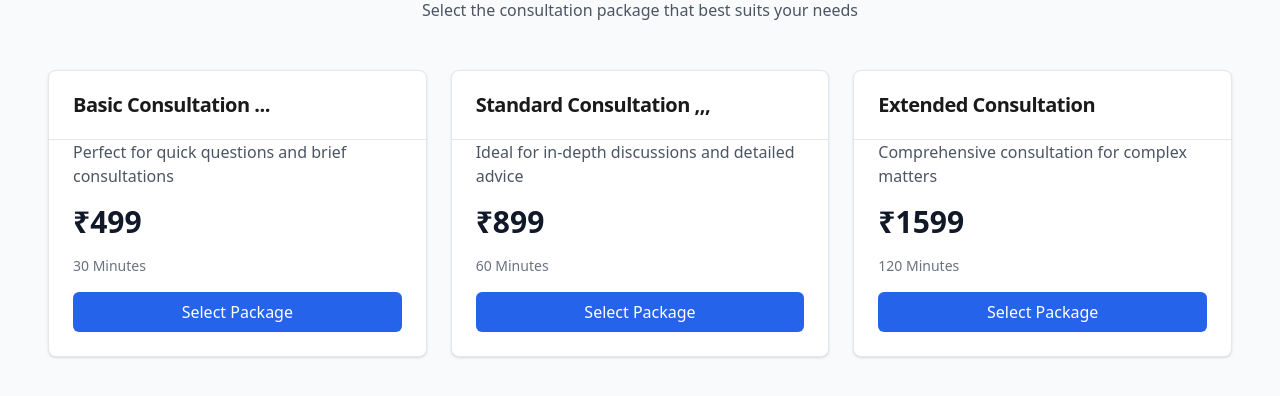
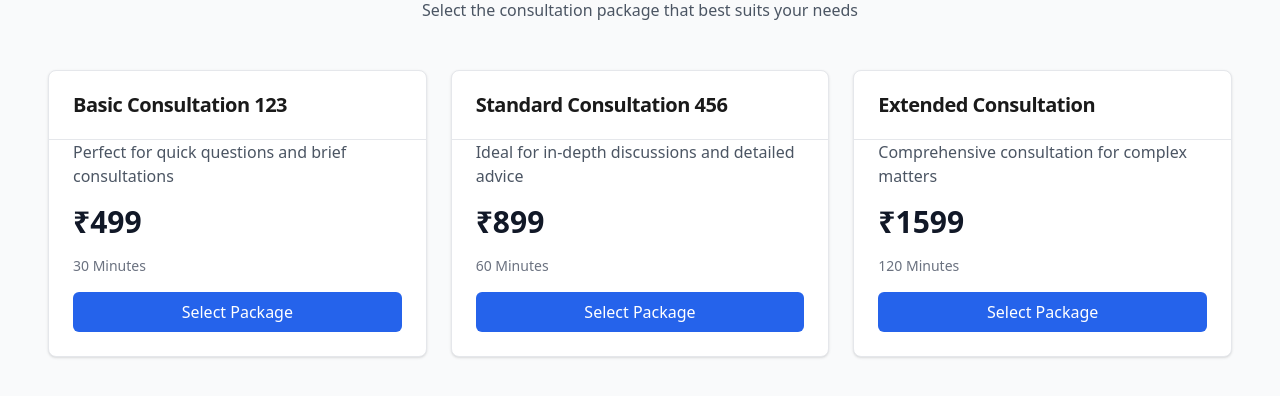
Before and after one commit to gijojohn/anonymousChat, a Next.js app: page / in a window 1280 px wide. Shown: the part 282-678 px from the top of the page. Built offline with nearby package versions, Linux system fonts and the light colour scheme.

Commit message:
using css grid with explicit break points

```diff
--- a/src/components/packages-section.tsx
+++ b/src/components/packages-section.tsx
@@ -7,14 +7,14 @@ import { Button } from '@/components/ui/button';
 const PACKAGES = [
   {
     id: 1,
-    title: 'Basic Consultation ... ',
+    title: 'Basic Consultation 123 ',
     description: 'Perfect for quick questions and brief consultations',
     price: 499,
     duration: '30 Minutes',
   },
   {
     id: 2,
-    title: 'Standard Consultation ,,,',
+    title: 'Standard Consultation 456',
     description: 'Ideal for in-depth discussions and detailed advice',
     price: 899,
     duration: '60 Minutes',
@@ -43,9 +43,9 @@ export function PackagesSection() {
       </div>
 
       <div className="max-w-[1200px] mx-auto">
-        <div className="grid grid-cols-1 sm:grid-cols-3 gap-6">
+        <div className="grid grid-cols-3 gap-6">
           {PACKAGES.map((pkg) => (
-            <div key={pkg.id}>
+            <div key={pkg.id} className="col-span-3 lg:col-span-1">
               <Card className="h-full bg-white border border-gray-200 hover:shadow-lg transition-all duration-300">
                 <CardHeader>
                   <CardTitle className="text-xl font-semibold">{pkg.title}</CardTitle>
```
